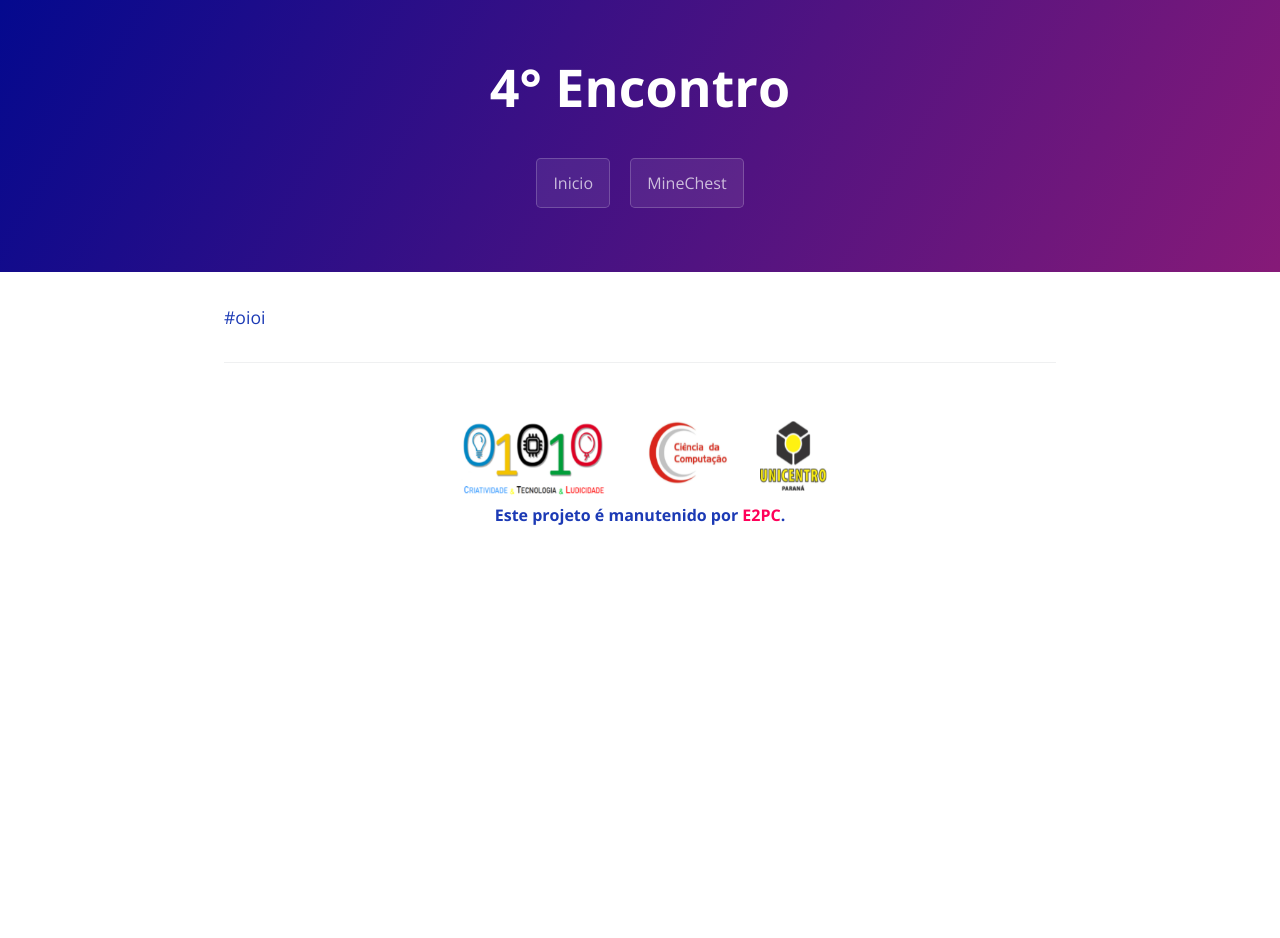
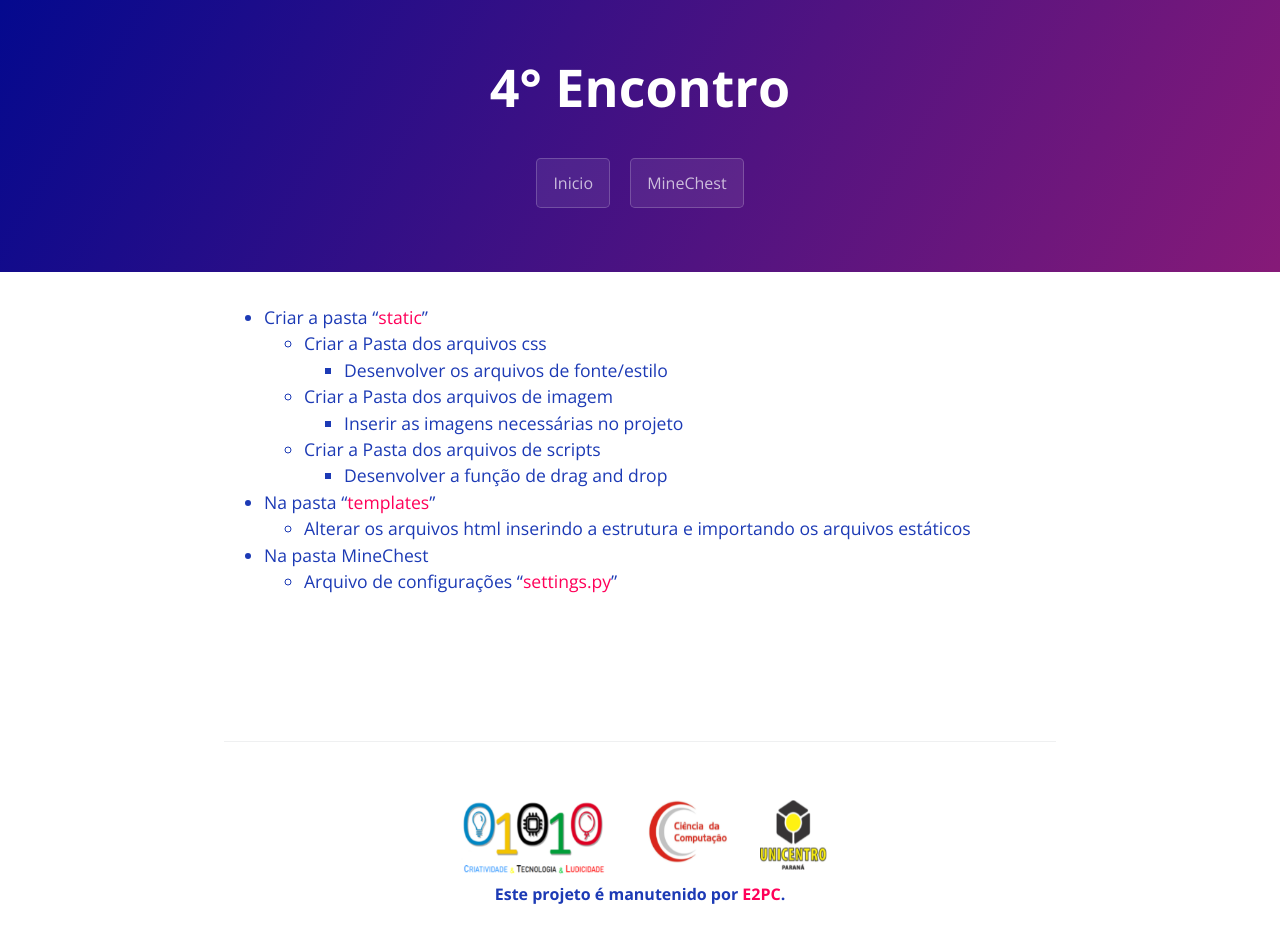
Before and after one commit to E2PC/ProjectPage, a Jekyll site: the page built from Encontro4.md, in a window 1280 px wide. Built offline with Jekyll 4.4.1, drawn with Linux system fonts in a browser that asks for light colours; before the commit the page ends 900 px from its top, so only the background shows below that; some of the changed lines change nothing that is shown.

Commit message:
Update Encontro4.md

```diff
--- a/Encontro4.md
+++ b/Encontro4.md
@@ -5,5 +5,170 @@
 button: Encontro4
 blocker: 1
 ---
+- Criar a pasta "<a href="https://github.com/E2PC/ProjectPage/blob/gh-pages/archieves/static-2E.rar?raw=true" download>static</a>"
+  - Criar a Pasta dos arquivos css
+    - Desenvolver os arquivos de fonte/estilo
+  - Criar a Pasta dos arquivos de imagem
+    - Inserir as imagens necessárias no projeto
+  - Criar a Pasta dos arquivos de scripts
+    - Desenvolver a função de drag and drop
+- Na pasta "<a href="https://github.com/E2PC/ProjectPage/blob/gh-pages/archieves/templates-4E.rar?raw=true" download>templates</a>"
+  - Alterar os arquivos html inserindo a estrutura e importando os arquivos estáticos
+- Na pasta MineChest
+  - Arquivo de configurações "<a href="#gotoseecode" onclick="Mudarestado('settings')">settings.py</a>"
 
-#oioi
+
+<br><br>
+<div style="display:none" class="TableBody" id="settings">
+<textarea readonly rows='20' cols='100'>
+#Arquivo MineChest/settings.py
+{% raw %}
+from pathlib import Path
+import os
+import allauth
+
+BASE_DIR = Path(__file__).resolve().parent.parent
+
+SECRET_KEY = 'django-insecure-wgx)lh*&*2dhx*2j$vgk828)98wsb+^kp5y&8^c&&v+=zr64(w'
+
+DEBUG = True
+
+ALLOWED_HOSTS = []
+
+
+INSTALLED_APPS = [
+    'django.contrib.admin',
+    'django.contrib.auth',
+    'django.contrib.contenttypes',
+    'django.contrib.sessions',
+    'django.contrib.messages',
+    'django.contrib.staticfiles',
+    "django.contrib.sites",
+	# 3rd party
+	"allauth",
+	"allauth.account",
+	"allauth.socialaccount",
+	"crispy_forms",
+    "pages.apps.PagesConfig",
+]
+
+MIDDLEWARE = [
+    'django.middleware.security.SecurityMiddleware',
+    'django.contrib.sessions.middleware.SessionMiddleware',
+    'django.middleware.common.CommonMiddleware',
+    'django.middleware.csrf.CsrfViewMiddleware',
+    'django.contrib.auth.middleware.AuthenticationMiddleware',
+    'django.contrib.messages.middleware.MessageMiddleware',
+    'django.middleware.clickjacking.XFrameOptionsMiddleware',
+]
+
+ROOT_URLCONF = 'MineChest.urls'
+
+TEMPLATES = [
+    {
+        'BACKEND': 'django.template.backends.django.DjangoTemplates',
+        'DIRS': [BASE_DIR / "templates"],
+        'APP_DIRS': True,
+        'OPTIONS': {
+            'context_processors': [
+                'django.template.context_processors.debug',
+                'django.template.context_processors.request',
+                'django.contrib.auth.context_processors.auth',
+                'django.contrib.messages.context_processors.messages',
+            ],
+        },
+    },
+]
+
+TEMPLATE_CONTEXT_PROCESSORS = (
+    "django.contrib.auth.context_processors.auth",
+    "django.core.context_processors.debug",
+    "django.core.context_processors.i18n",
+    "django.core.context_processors.media",
+    "django.core.context_processors.static",
+    "django.contrib.messages.context_processors.messages"
+)
+
+WSGI_APPLICATION = 'MineChest.wsgi.application'
+
+
+DATABASES = {
+    'default': {
+        'ENGINE': 'django.db.backends.sqlite3',
+        'NAME': BASE_DIR / 'db.sqlite3',
+    }
+}
+
+AUTH_PASSWORD_VALIDATORS = [
+    {
+        'NAME': 'django.contrib.auth.password_validation.UserAttributeSimilarityValidator',
+    },
+    {
+        'NAME': 'django.contrib.auth.password_validation.MinimumLengthValidator',
+    },
+    {
+        'NAME': 'django.contrib.auth.password_validation.CommonPasswordValidator',
+    },
+    {
+        'NAME': 'django.contrib.auth.password_validation.NumericPasswordValidator',
+    },
+]
+
+MEDIA_ROOT = 'static/'
+RANDOM_IMAGE_DIR = '/item/'
+RANDOM_IMAGE_EXTENSIONS = ['.jpg','.jpeg','.png','.gif']
+MEDIA_URL = '/img/item/'
+
+STATICFILES_DIRS = [
+   os.path.join(BASE_DIR, 'static')
+]
+
+LANGUAGE_CODE = "pt-br"
+
+TIME_ZONE = 'UTC'
+
+USE_I18N = True
+
+USE_L10N = True
+
+USE_TZ = True
+
+STATIC_URL = '/static/'
+
+SITE_ID = 1
+
+# Django-allauth
+
+AUTHENTICATION_BACKENDS = [
+	"django.contrib.auth.backends.ModelBackend",
+	"allauth.account.auth_backends.AuthenticationBackend",
+]
+SITE_ID = 1
+EMAIL_BACKEND = "django.core.mail.backends.console.EmailBackend"
+LOGIN_REDIRECT_URL = "/"
+ACCOUNT_SESSION_REMEMBER = True
+ACCOUNT_SIGNUP_PASSWORD_ENTER_TWICE = False
+ACCOUNT_USERNAME_REQUIRED = False
+ACCOUNT_AUTHENTICATION_METHOD = "email"
+ACCOUNT_EMAIL_REQUIRED = True
+ACCOUNT_UNIQUE_EMAIL = True
+
+
+# crispy-forms
+CRISPY_TEMPLATE_PACK = "bootstrap4"
+{% endraw %}
+</textarea>
+</div>
+<div type="hidden" id="gotoseecode"></div><br>
+
+<script>
+	function Mudarestado(id) {
+		document.querySelectorAll(".TableBody").forEach(function(div) {
+		if (div.id == id) {
+			div.style.display = div.style.display == "none" ? "block" : "none";
+		} else {
+			div.style.display = "none";
+		}
+	  });
+	}
+</script>
```
